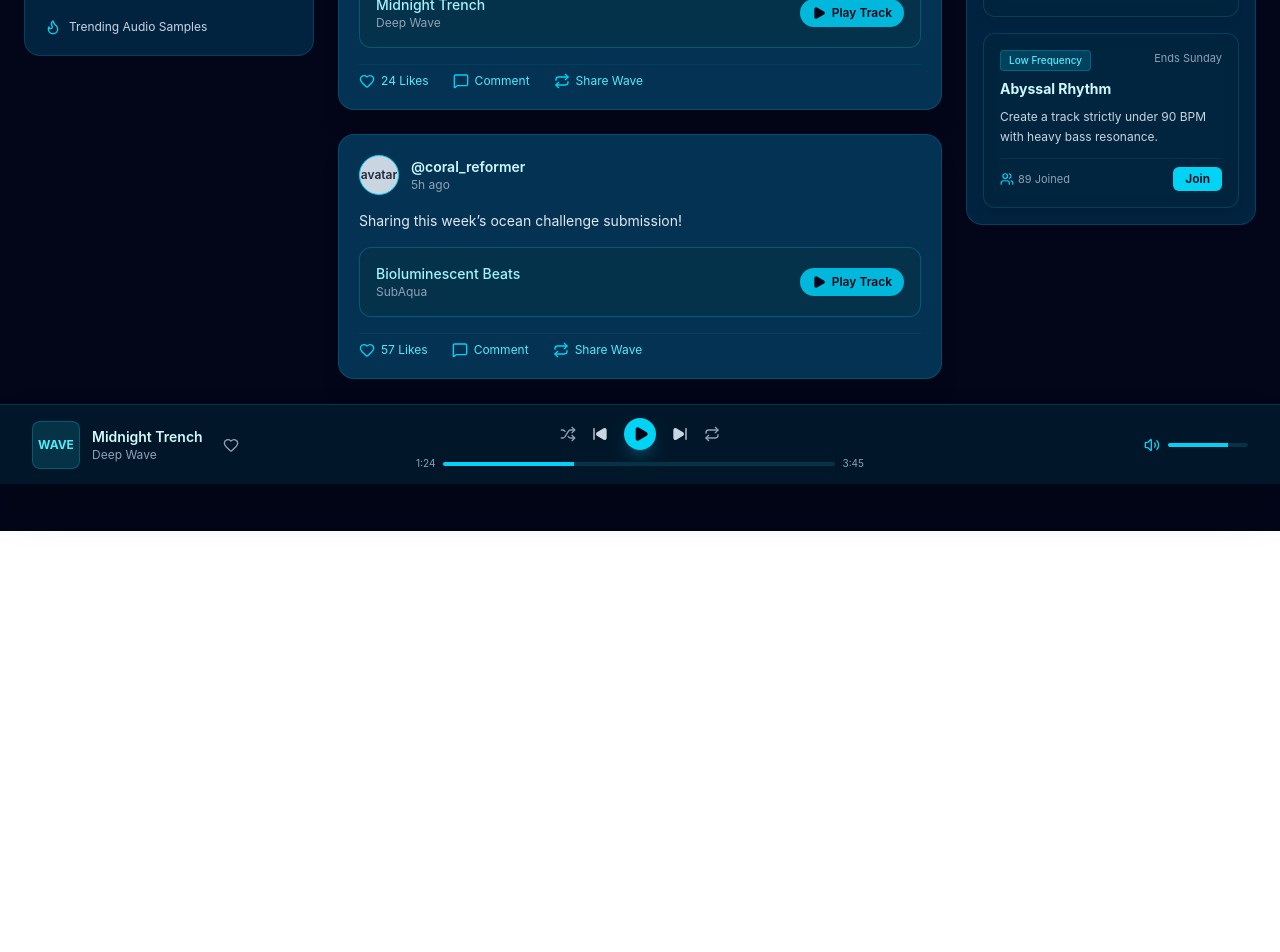
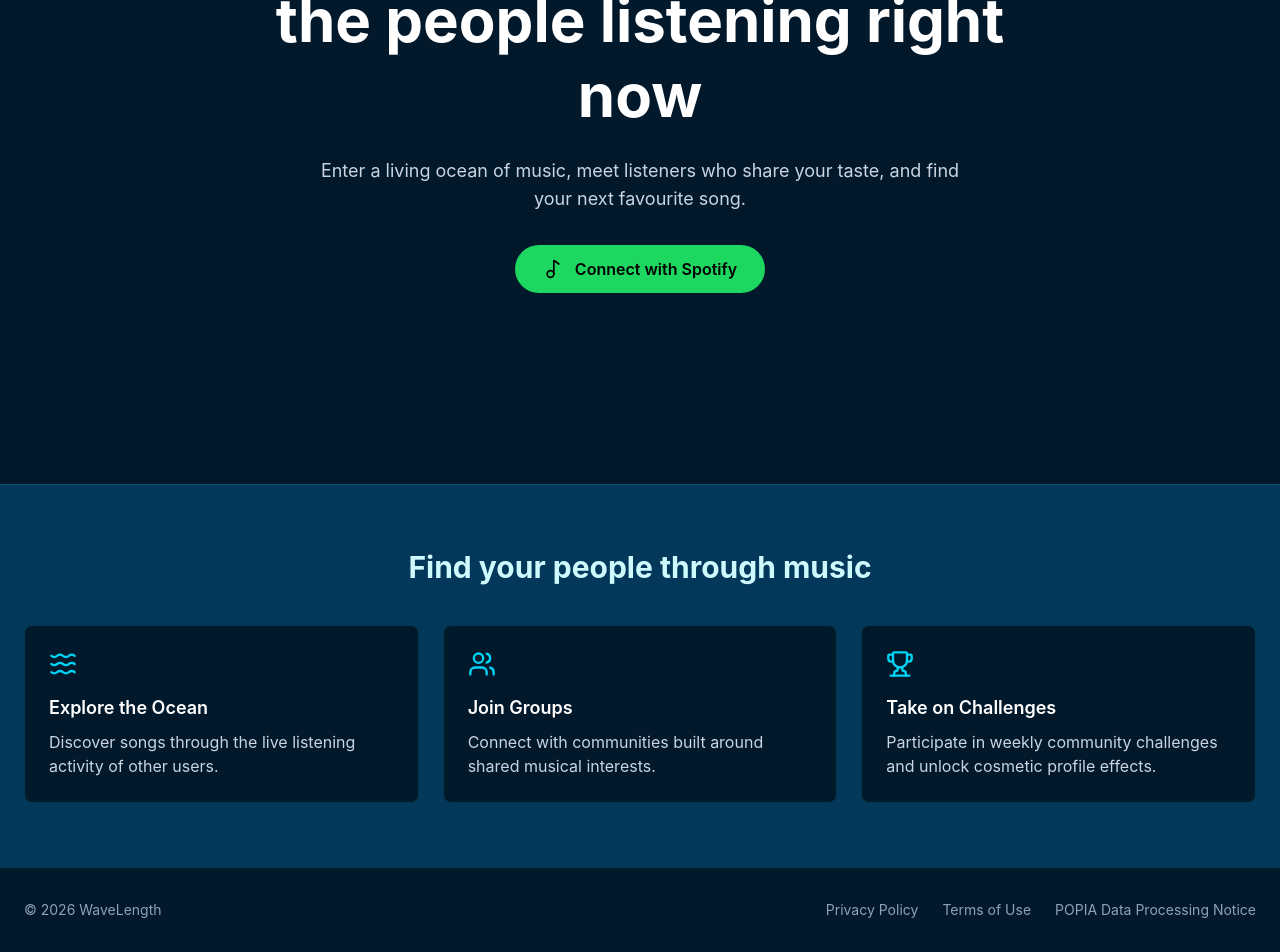
Before and after one commit to WaveLength-CMPG323/Wavelength, a React (Vite) app: page / in a window 1280 px wide. Shown: the part 316-1268 px from the top of the page. Before the commit the page ends 847 px from the top, so only its background shows below. Built offline with nearby package versions, Linux system fonts and the light colour scheme.

Commit message:
Add LandingPage wireframe

```diff
--- a/src/App.tsx
+++ b/src/App.tsx
@@ -4,10 +4,17 @@ import { SocialFeedWireframe } from './components/SocialFeedWireframe';
 import { WeeklyChallengesWireframe } from './components/WeeklyChallengesWireframe';
 import { AudioPlayerBar } from './components/AudioPlayerBar';
 import { mockProfile, mockPosts, mockChallenges } from './mockData';
-import { User, Radio, Trophy, Compass, Flame } from 'lucide-react';
+import { User, Radio, Compass, Flame } from 'lucide-react';
+import { LandingPage } from './features/landing/LandingPage';
 
 export default function App() {
   const [activeView, setActiveView] = useState<'feed' | 'profile'>('feed');
+
+  const showLandingPage = true;
+
+  if (showLandingPage) {
+    return <LandingPage />;
+  }
 
   return (
     <div className="min-h-screen bg-slate-950 text-white flex flex-col pb-24">
--- /dev/null
+++ b/src/features/landing/LandingPage.tsx
@@ -0,0 +1,95 @@
+import { Music2, Trophy, Users, Waves } from 'lucide-react';
+
+export function LandingPage() {
+  return (
+    <main className="min-h-screen bg-[#02182b] text-white">
+      <section className="min-h-screen px-6 py-8">
+        <div className="mx-auto flex min-h-[calc(100vh-4rem)] max-w-7xl flex-col">
+          <header className="flex items-center gap-3">
+            <Waves className="size-8 text-cyan-400" aria-hidden="true" />
+
+            <span className="text-xl font-bold text-cyan-100">
+              WaveLength
+            </span>
+          </header>
+
+          <div className="flex flex-1 flex-col items-center justify-center text-center">
+            <h1 className="max-w-3xl text-4xl font-bold leading-tight sm:text-5xl lg:text-6xl">
+              Discover music through the people listening right now
+            </h1>
+
+            <p className="mt-6 max-w-2xl text-base leading-7 text-slate-300 sm:text-lg">
+              Enter a living ocean of music, meet listeners who share your
+              taste, and find your next favourite song.
+            </p>
+            <button
+                type="button"
+                className="mt-8 inline-flex min-h-12 items-center justify-center gap-3 rounded-full bg-[#1ED760] px-7 py-3 font-semibold text-black transition-colors hover:bg-[#1fdf64] focus-visible:outline-2 focus-visible:outline-offset-4 focus-visible:outline-[#1ED760]"
+            >
+            <Music2 className="size-5" aria-hidden="true" />
+            Connect with Spotify
+            </button>
+                </div>
+        </div>
+      </section>
+
+    <section className="border-t border-cyan-500/20 bg-[#04385a] px-6 py-16">
+        <div className="mx-auto max-w-7xl">
+            <h2 className="text-center text-3xl font-bold text-cyan-100">
+            Find your people through music
+            </h2>
+
+            <div className="mt-10 grid gap-6 md:grid-cols-3">
+            <article className="rounded-lg border border-cyan-500/20 bg-[#02182b] p-6">
+                <Waves className="size-7 text-cyan-400" aria-hidden="true" />
+                <h3 className="mt-4 text-lg font-semibold">Explore the Ocean</h3>
+                <p className="mt-2 leading-6 text-slate-300">
+                Discover songs through the live listening activity of other users.
+                </p>
+            </article>
+
+            <article className="rounded-lg border border-cyan-500/20 bg-[#02182b] p-6">
+                <Users className="size-7 text-cyan-400" aria-hidden="true" />
+                <h3 className="mt-4 text-lg font-semibold">Join Groups</h3>
+                <p className="mt-2 leading-6 text-slate-300">
+                Connect with communities built around shared musical interests.
+                </p>
+            </article>
+
+            <article className="rounded-lg border border-cyan-500/20 bg-[#02182b] p-6">
+                <Trophy className="size-7 text-cyan-400" aria-hidden="true" />
+                <h3 className="mt-4 text-lg font-semibold">Take on Challenges</h3>
+                <p className="mt-2 leading-6 text-slate-300">
+                Participate in weekly community challenges and unlock cosmetic profile effects.
+                </p>
+            </article>
+            </div>
+        </div>
+    </section>
+
+    <footer className="border-t border-cyan-500/20 bg-[#02182b] px-6 py-8">
+        <div className="mx-auto flex max-w-7xl flex-col items-center justify-between gap-4 text-sm text-slate-400 sm:flex-row">
+            <p>&copy; 2026 WaveLength</p>
+
+            <nav
+            className="flex flex-wrap justify-center gap-x-6 gap-y-2"
+            aria-label="Legal information"
+            >
+            <a className="hover:text-cyan-300" href="/privacy">
+                Privacy Policy
+            </a>
+
+            <a className="hover:text-cyan-300" href="/terms">
+                Terms of Use
+            </a>
+
+            <a className="hover:text-cyan-300" href="/data-processing">
+                POPIA Data Processing Notice
+            </a>
+            </nav>
+        </div>
+    </footer>
+
+    </main>
+  );
+}
```
